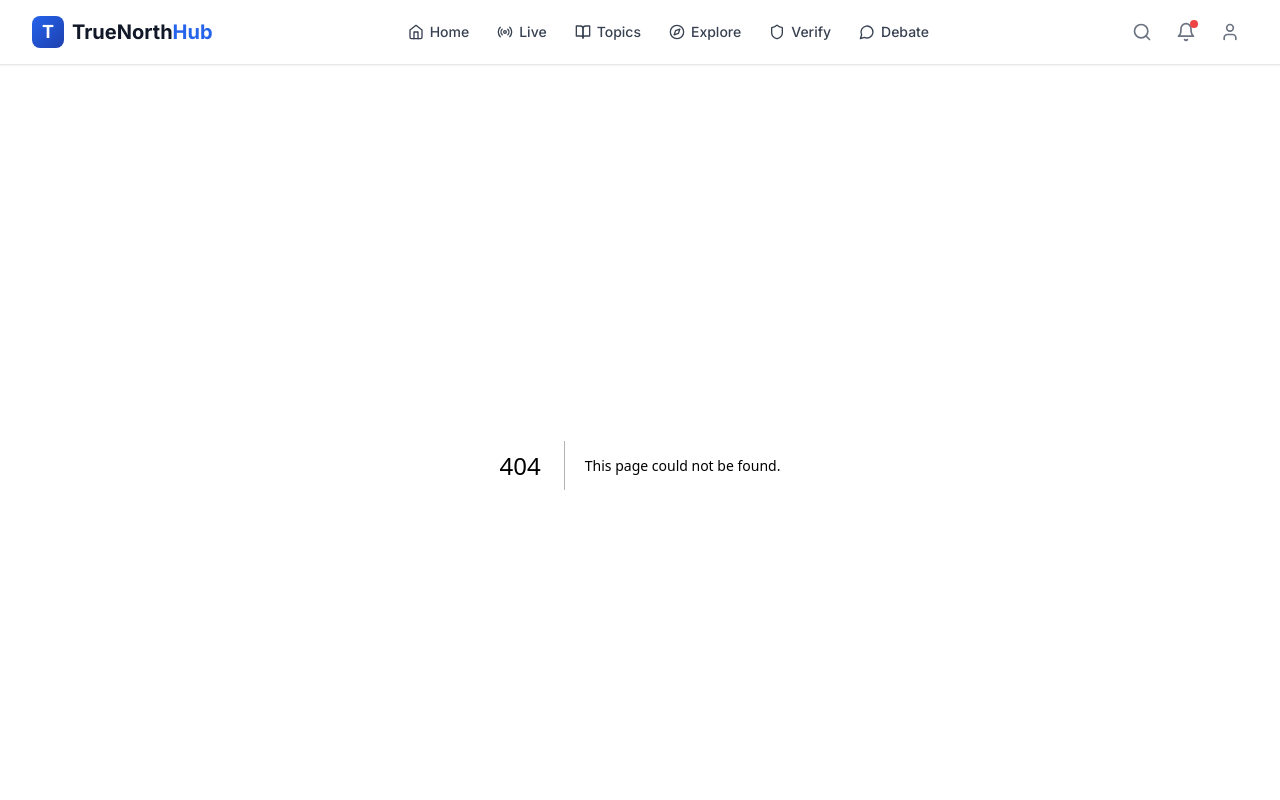
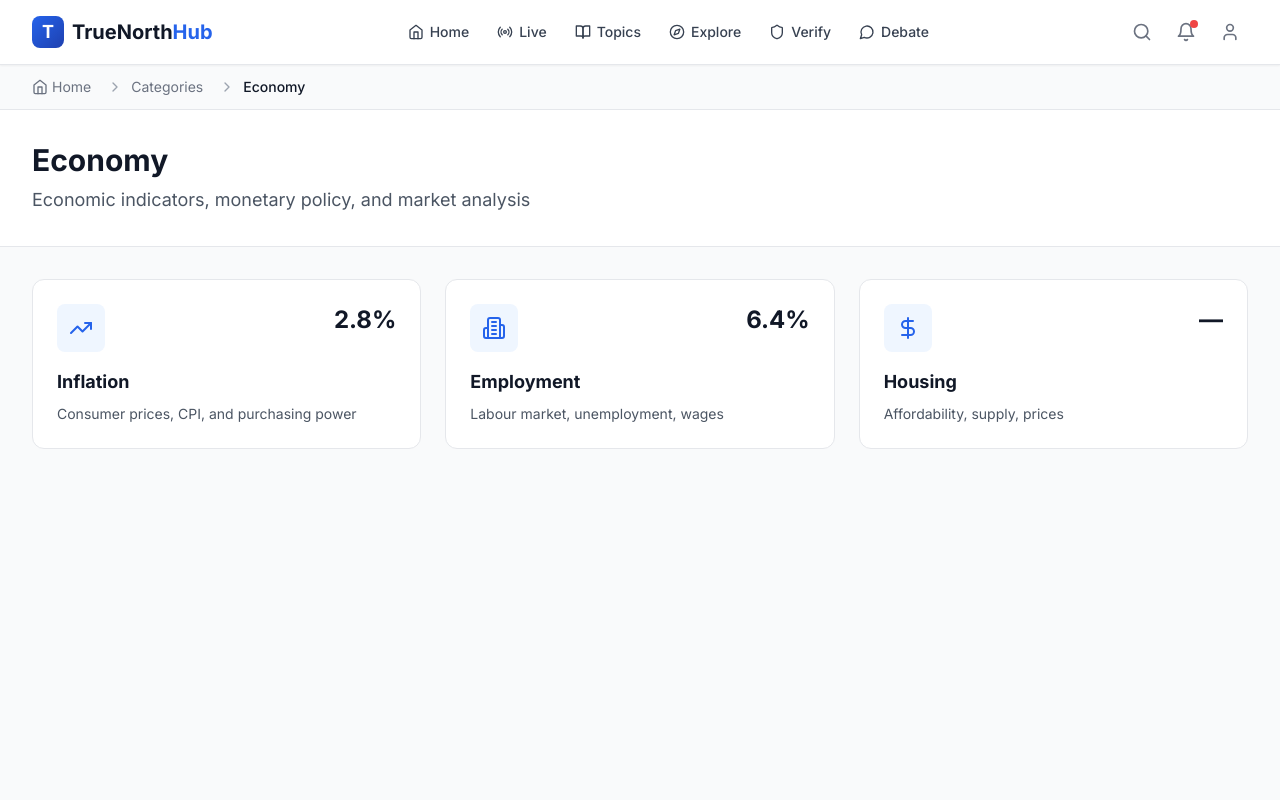
Before and after one commit to CivicIntelCanada/TrueNorthResearchHub, a Next.js app: page /category/economy in a window 1280 px wide. Before the commit this address had no page. Shown: the top 800 px of the page. Built offline with nearby package versions, Linux system fonts and the light colour scheme.

Commit message:
Add src/app/category/economy/page.tsx

```diff
--- /dev/null
+++ b/src/app/category/economy/page.tsx
@@ -0,0 +1,71 @@
+import Link from 'next/link';
+import { TrendingUp, DollarSign, Building2 } from 'lucide-react';
+import Breadcrumbs from '@/components/layout/Breadcrumbs';
+
+export default function EconomyCategory() {
+  const topics = [
+    {
+      title: 'Inflation',
+      description: 'Consumer prices, CPI, and purchasing power',
+      href: '/topic/inflation/',
+      icon: TrendingUp,
+      stat: '2.8%'
+    },
+    {
+      title: 'Employment',
+      description: 'Labour market, unemployment, wages',
+      href: '/topic/employment/',
+      icon: Building2,
+      stat: '6.4%'
+    },
+    {
+      title: 'Housing',
+      description: 'Affordability, supply, prices',
+      href: '/topic/housing/',
+      icon: DollarSign,
+      stat: '—'
+    }
+  ];
+
+  return (
+    <div className="min-h-screen bg-gray-50">
+      <Breadcrumbs
+        items={[
+          { label: 'Home', href: '/' },
+          { label: 'Categories', href: '/categories/' },
+          { label: 'Economy', href: '/category/economy/', isCurrent: true }
+        ]}
+      />
+
+      <div className="bg-white border-b">
+        <div className="max-w-7xl mx-auto px-4 sm:px-6 lg:px-8 py-8">
+          <h1 className="text-3xl font-bold text-gray-900">Economy</h1>
+          <p className="mt-2 text-lg text-gray-600">Economic indicators, monetary policy, and market analysis</p>
+        </div>
+      </div>
+
+      <div className="max-w-7xl mx-auto px-4 sm:px-6 lg:px-8 py-8">
+        <div className="grid grid-cols-1 md:grid-cols-2 lg:grid-cols-3 gap-6">
+          {topics.map((topic) => (
+            <Link
+              key={topic.title}
+              href={topic.href}
+              className="bg-white rounded-xl border p-6 hover:shadow-lg hover:border-blue-300 transition-all group"
+            >
+              <div className="flex items-start justify-between mb-4">
+                <div className="w-12 h-12 bg-blue-50 rounded-lg flex items-center justify-center text-blue-600 group-hover:scale-110 transition-transform">
+                  <topic.icon className="w-6 h-6" />
+                </div>
+                <span className="text-2xl font-bold text-gray-900">{topic.stat}</span>
+              </div>
+              <h3 className="text-lg font-bold text-gray-900 mb-2 group-hover:text-blue-600 transition-colors">
+                {topic.title}
+              </h3>
+              <p className="text-gray-600 text-sm">{topic.description}</p>
+            </Link>
+          ))}
+        </div>
+      </div>
+    </div>
+  );
+}
```
